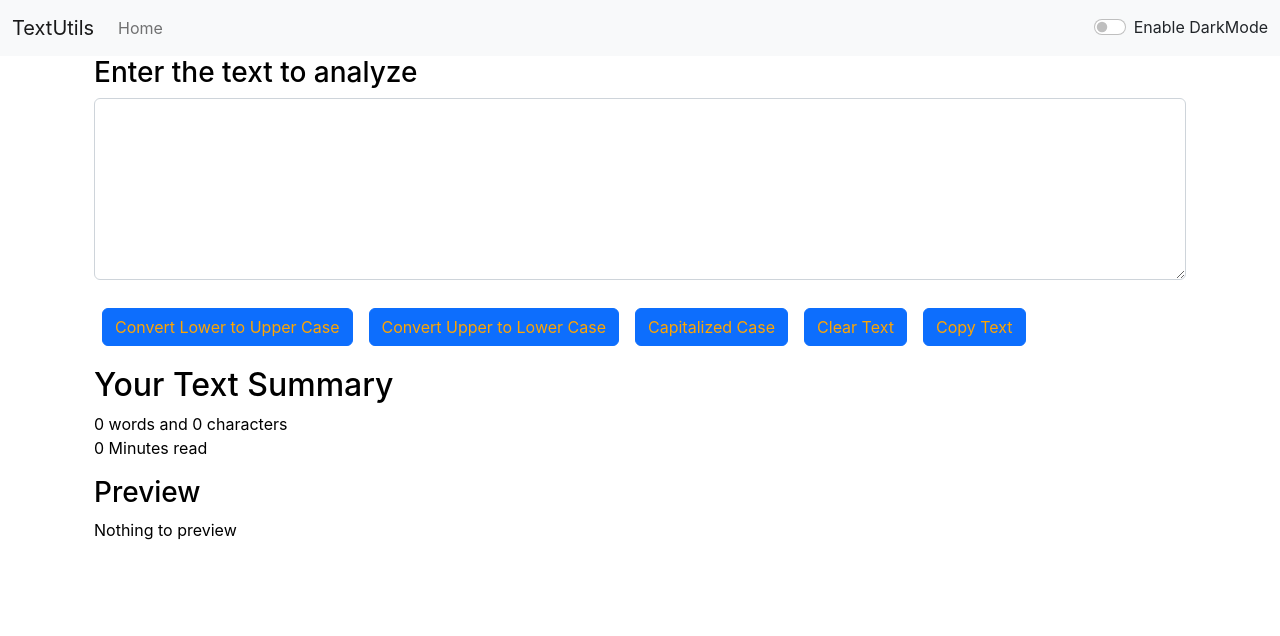
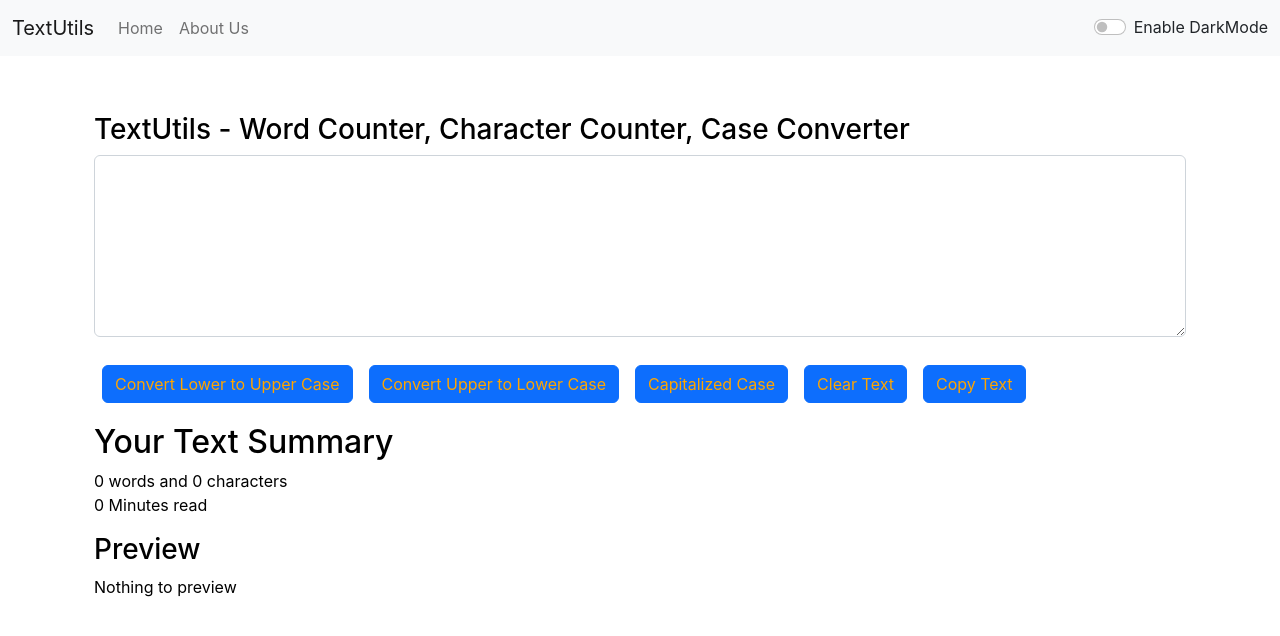
Before and after one commit to Pratik00019/TextUtils, a React (Create React App) app: page / in a window 1280 px wide. Shown: the top 636 px of the page. Built offline with nearby package versions, Linux system fonts and the light colour scheme.

Commit message:
Final commit

```diff
--- a/src/App.js
+++ b/src/App.js
@@ -1,15 +1,15 @@
 import { useState } from 'react';
 import './App.css';
 import Alert from './components/Alert';
-// import AboutUs from './components/AboutUs';
+import AboutUs from './components/AboutUs';
 import Navbar from './components/Navbar';
  import TextArea from './components/TextArea';
 
-//  import {
-//   BrowserRouter as Router,
-//   Routes,
-//   Route,
-// } from "react-router-dom";
+ import {
+  BrowserRouter as Router,
+  Routes,
+  Route,
+} from "react-router-dom";
 
 
 function App() {
@@ -54,20 +54,19 @@
   return (
 
     <>
-    {/* <Router> */}
+    <Router>
     <Navbar title="TextUtils" aboutText="About Us" mode ={mode} toggleMode={toggleMode}></Navbar>
     <div className="container">
-    <TextArea showAlert={showalert}  heading ="Enter the text to analyze" mode={mode} ></TextArea>
     <Alert alert={alert}></Alert>
     {/* <TextArea showAlert={showalert}  heading ="Enter the text to analyze" mode={mode} ></TextArea> */}
-    {/* <Routes>
+    <Routes>
           <Route exact path="/about" element={<AboutUs/>}>
           </Route>
           <Route exact path="/" element={<TextArea showAlert={showalert}  heading ="TextUtils - Word Counter, Character Counter, Case Converter" mode={mode}></TextArea>}>
           </Route>
-    </Routes> */}
+    </Routes>
     </div>
-    {/* </Router> */}
+    </Router>
     </>
   );
 }
--- a/src/components/Navbar.js
+++ b/src/components/Navbar.js
@@ -1,22 +1,22 @@
 import React from 'react'
 import PropTypes from 'prop-types'
-// import { Link } from 'react-router-dom';
+import { Link } from 'react-router-dom';
 
 export default function Navbar(props) {
     return (
         <nav className={`navbar navbar-expand-lg navbar-${props.mode} bg-${props.mode}`}>
             <div className="container-fluid">
-                <a className="navbar-brand" href="/">{props.title}</a>
+                <Link className="navbar-brand" to="/">{props.title}</Link>
                 <button className="navbar-toggler" type="button" data-bs-toggle="collapse" data-bs-target="#navbarSupportedContent" aria-controls="navbarSupportedContent" aria-expanded="false" aria-label="Toggle navigation">
                     <span className="navbar-toggler-icon"></span>
                 </button>
                 <div className="collapse navbar-collapse" id="navbarSupportedContent">
                     <ul className="navbar-nav me-auto mb-2 mb-lg-0">
                         <li className="nav-item">
-                            <a className="nav-link" aria-current="page" href="/">Home</a>
+                            <Link className="nav-link" aria-current="page" to="/">Home</Link>
                         </li>
                         <li className="nav-item">
-                            {/* <Link className="nav-link" to="/about">{props.aboutText}</Link> */}
+                            <Link className="nav-link" to="/about">{props.aboutText}</Link>
                             {/* <div className="nav-link" href="#">{props.aboutText}</div> */}
                         </li>
                     </ul>
```
Also changed, not shown: 46 other files (tests, documents, lock files or other folders).
